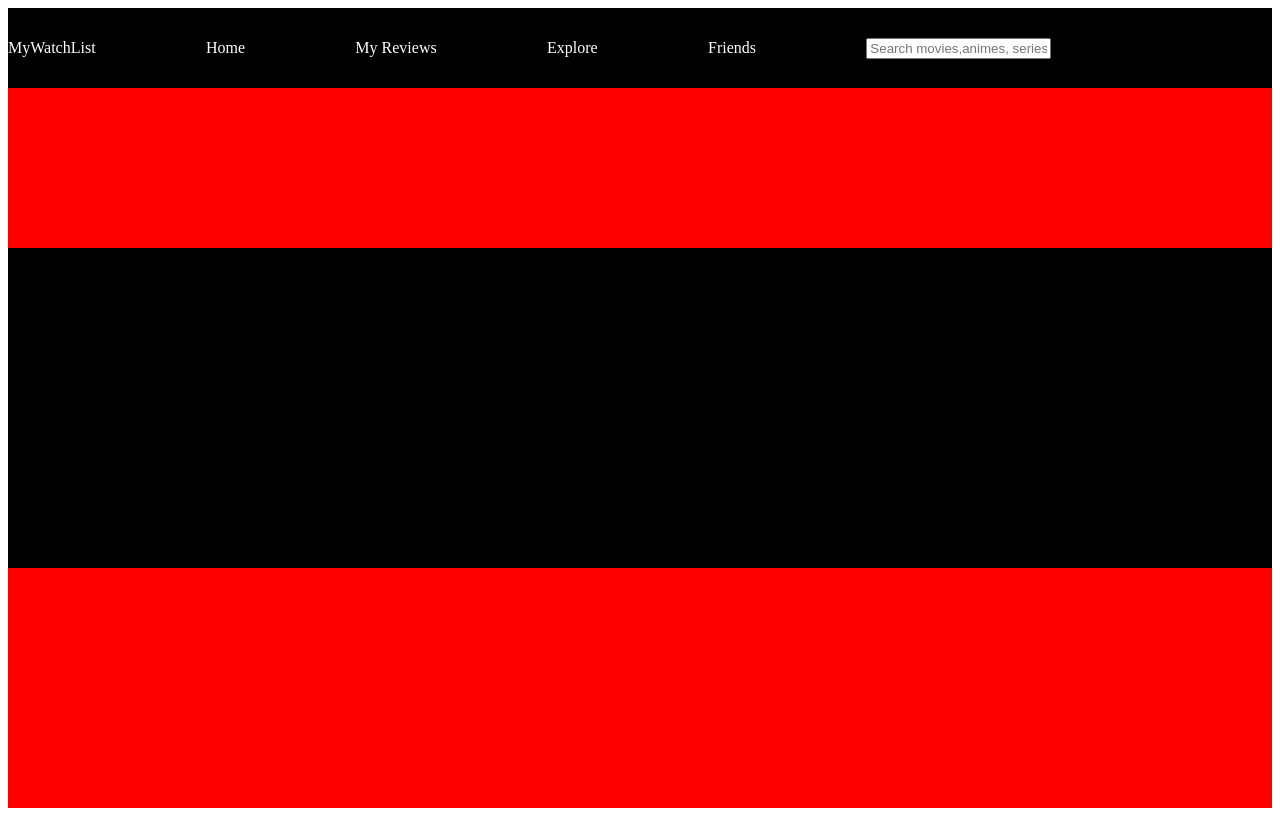
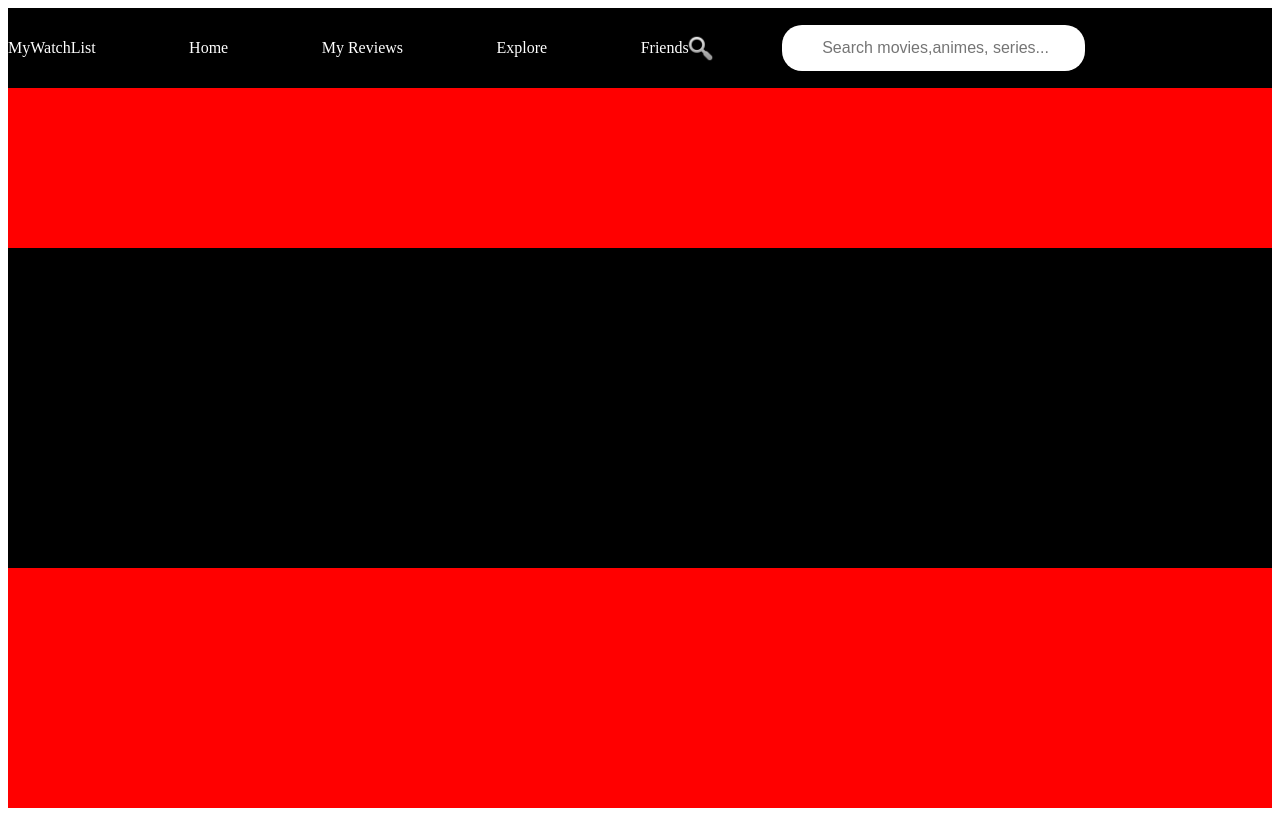
Before and after one commit to tarunsai7273/ReviewPulse, a plain HTML site: page index.html in a window 1280 px wide. Drawn offline with Linux system fonts and the light colour scheme.

Commit message:
Added a search icon

```diff
--- a/index.html
+++ b/index.html
@@ -14,6 +14,7 @@
             <div><p>Explore</p></div>
             <div><p>Friends</p></div>
             <input type="text" placeholder="Search movies,animes, series..." class="search-box">
+            <img src="searchicon.png" class="search-icon">
             <div class="notification"></div>
             <div class="profile-pic"></div>
         </div>
--- a/style.css
+++ b/style.css
@@ -20,3 +20,17 @@ p{
      height: 30vh;
     background: red;
 }
+.search-box{
+    width: 20%;
+    height: 30px;
+    border-radius: 20px;
+    border: none;
+    position: relative;
+    padding: 8px 10px 8px 40px;
+    font-size: 16px;
+}
+.search-icon{
+    width: 30px;
+    position: absolute;
+    right: 565px;
+}
```
Also changed, not shown: search logo.png (added), searchicon.png (added).
